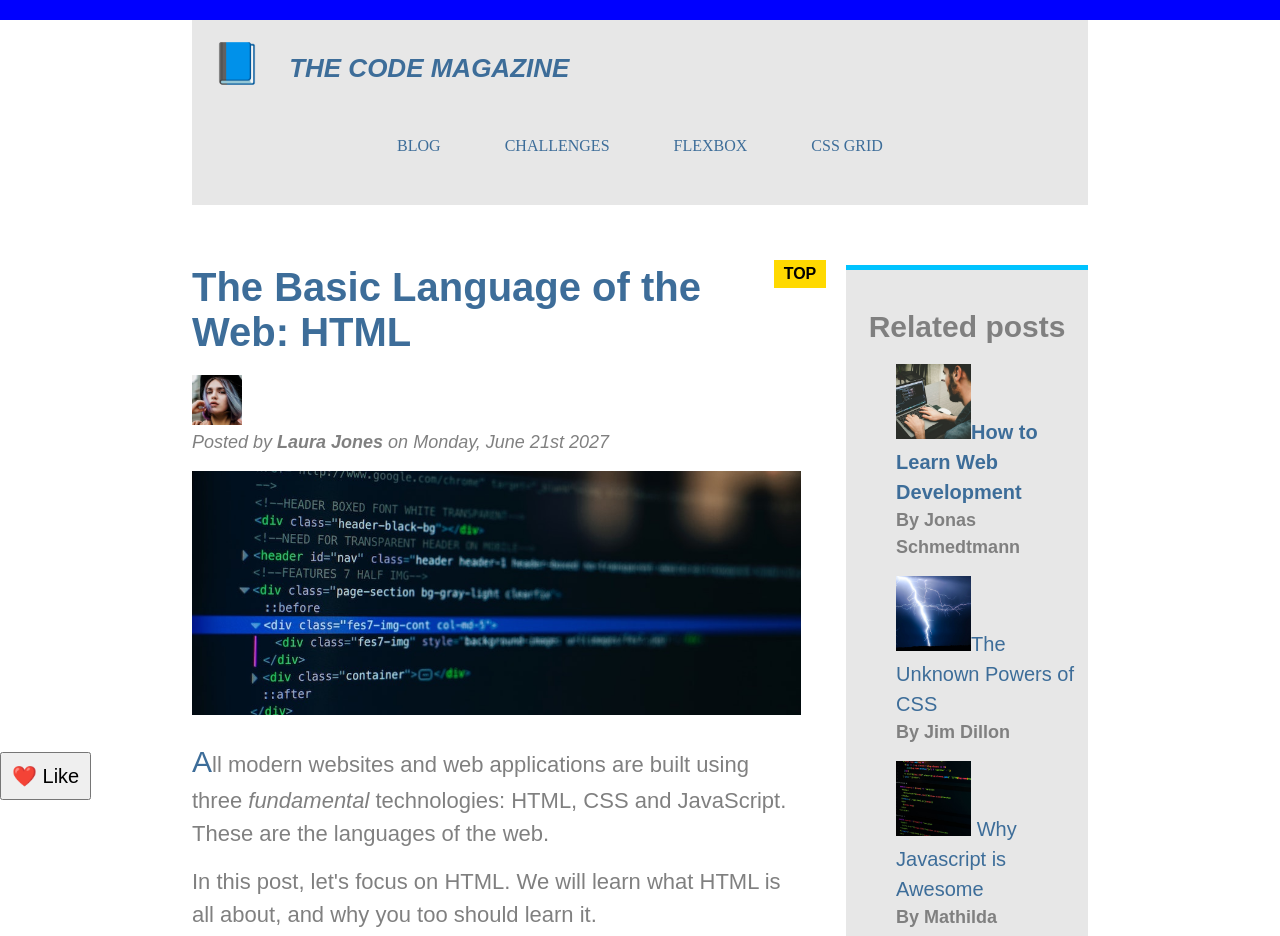
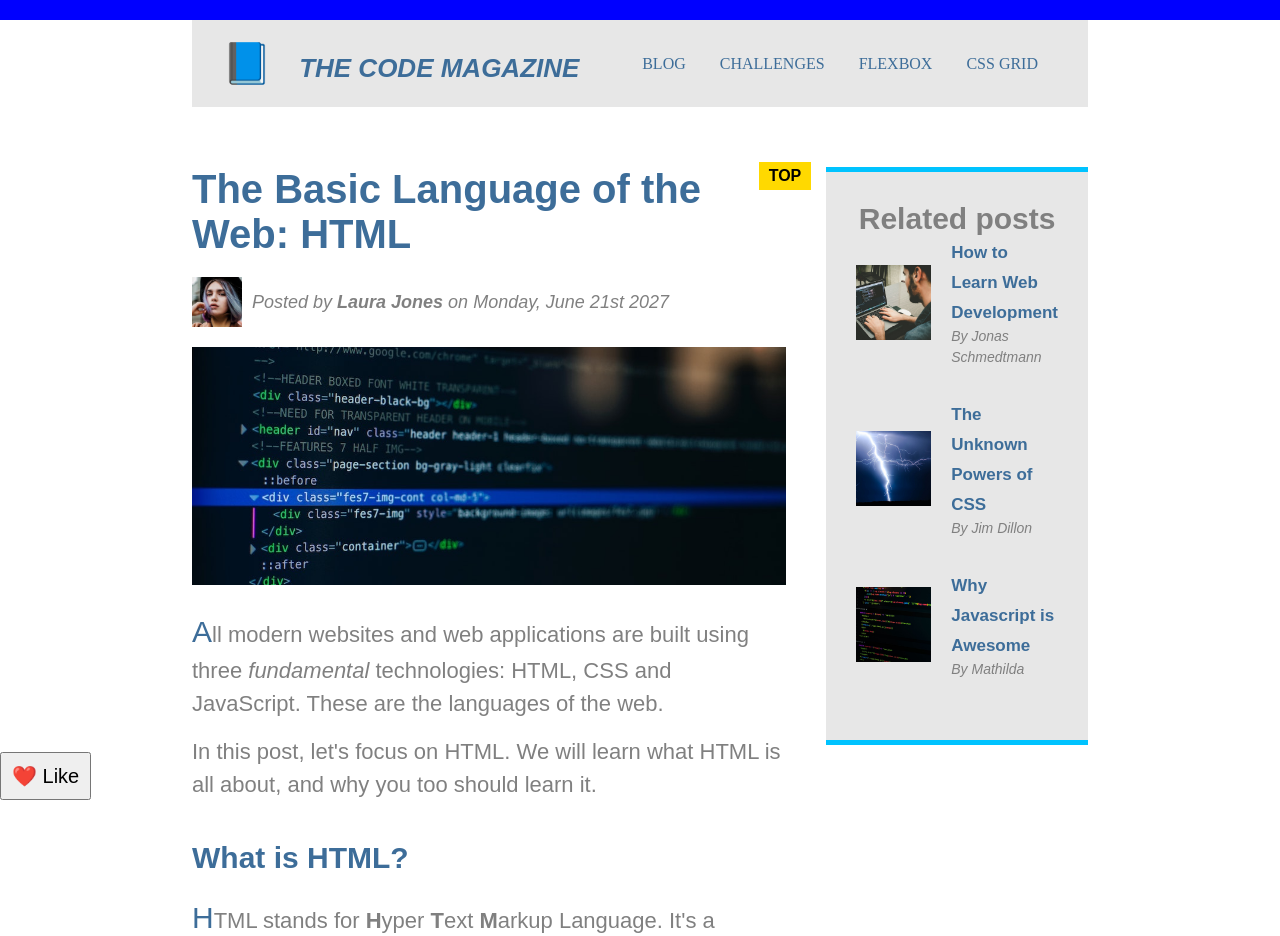
Before and after one commit to nicolasb1607/HTML-CSS-INTRO, a plain HTML site: page UDEMY/CSS_Fundamentals/index.html in a window 1280 px wide. Shown: the top 936 px of the page. Drawn offline with Linux system fonts and the light colour scheme.

Commit message:
index update flexbox

```diff
--- a/UDEMY/CSS_Fundamentals/css/style.css
+++ b/UDEMY/CSS_Fundamentals/css/style.css
@@ -33,12 +33,11 @@ h1 {
     font-size: 26px;
     text-transform: uppercase;
     font-style: italic;
-    margin-bottom: 20px;
+    margin-left: 10px;
 }
 
 .main-header {
     background-color: rgb(231, 231, 231);
-    padding: 20px;
     margin-bottom: 60px;
 }
 
@@ -47,9 +46,10 @@ h1 {
     text-align: center;
 }
 
-nav a:link {
+.navbar a {
     display: inline-block;
-    margin: 30px;
+    margin-right: 30px;
+    flex-wrap: nowrap;
 }
 
 .post-header {
@@ -97,9 +97,11 @@ p {
     margin-bottom: 15px;
 }
 
-#author {
+.author {
     font-style: italic;
     font-size: 18px;
+    margin: 0;
+    margin-left: 10px;
 }
 
 li {
@@ -133,7 +135,6 @@ li:first-child {
     font-weight: bold;
 }
 
-
 /* L V H A */
 
 a:link {
@@ -163,6 +164,7 @@ a:active {
 
 .related {
     list-style: none;
+    margin: 0;
 }
 
 .like {
@@ -185,17 +187,52 @@ h1::first-letter {
     color: rgb(61, 109, 153);
 }
 
-article {
-    width: 68%;
-    float: left;
-    margin-right: 2%;
+.main-header {
+    display: flex;
+    align-items: center;
+    justify-content: space-between;
+    padding: 20px;
+}
+
+.author-box {
+    display: flex;
+    align-items: center;
+    margin-bottom: 20px;
+}
+
+.related-post {
+    display: flex;
+    align-items: center;
+    justify-content: center;
+    margin-bottom: 30px;
+    gap: 20px;
+}
+
+.related-link {
+    font-size: 17px;
+    font-weight: bold;
+}
+
+.related-author {
+    margin-bottom: 0;
+    font-size: 14px;
+    font-weight: normal;
+    font-style: italic;
+}
+
+.row {
+    display: flex;
+    justify-content: space-between;
+    align-items: flex-start;
+
+}
+
+article{
+    flex: 0 1 80%;
+    margin-right: 40px;
 }
 
 aside {
-    width: 27%;
-    float: right;
+    flex: 15%;
+    padding: 30px;
 }
-
-footer {
-    clear: both;
-}
--- a/UDEMY/CSS_Fundamentals/index.html
+++ b/UDEMY/CSS_Fundamentals/index.html
@@ -27,20 +27,21 @@
 			</nav>
 		</header>
 
+		<div class="row">
 		<article>
 
 			<header class="post-header">
 				<h2>The Basic Language of the Web: HTML</h2>
-
+				<div class="author-box">
 					<img src="img/laura-jones.jpg"
 						alt="Laura Jones - Author"
 						width="50"
 						height="50"
 						class="author-img">
 
-				<p id="author"
+					<p class="author"
 						class="author">Posted by <strong>Laura Jones</strong> on Monday, June 21st 2027</p>
-
+				</div>
 				<img src="img/post-img.jpg"
 					alt="HTML code on a screen"
 					width="500"
@@ -107,28 +108,39 @@
 		<aside>
 			<h4>Related posts</h4>
 			<ul class="related">
-				<li><img src="img/related-1.jpg"
+				<li class="related-post"><img src="img/related-1.jpg"
 						alt="man typing on a computer"
 						width="75"
-						height="75"><a href="#">How to Learn Web Development</a>
+						height="75">
+					<div>
+						<a class="related-link"
+							href="#">How to Learn Web Development</a>
 						<p class="related-author">By Jonas Schmedtmann</p>
+					</div>
 				</li>
-				<li><img src="img/related-2.jpg"
+				<li class="related-post"><img src="img/related-2.jpg"
 						alt="Thunder"
 						width="75"
-						height="75"><a href="#">The Unknown Powers of CSS</a>
+						height="75">
+					<div>
+						<a class="related-link"
+							href="#">The Unknown Powers of CSS</a>
 						<p class="related-author">By Jim Dillon</p>
+					</div>
 				</li>
-				<li><img src="img/related-3.jpg"
+				<li class="related-post"><img src="img/related-3.jpg"
 						alt="coding screen"
 						width="75"
 						height="75">
-					<a href="#">Why Javascript is Awesome</a>
+					<div>
+						<a class="related-link"
+							href="#">Why Javascript is Awesome</a>
 						<p class="related-author">By Mathilda</p>
+					</div>
 				</li>
 			</ul>
 		</aside>
-
+	</div>
 		<footer>
 			<p id="copyright">Copyright &copy; 2027 by The Code Magazine.</p>
 		</footer>
--- a/UDEMY/FLEXBOX GRID/stylesheet.css
+++ b/UDEMY/FLEXBOX GRID/stylesheet.css
@@ -10,8 +10,9 @@
     margin: 40px;
     display: flex;
 	background-color: grey;
-	align-items: center;
+	align-items: flex-start;
 	justify-content: space-between;
+    gap: 10px;
 }
 
 .el {
@@ -33,6 +34,7 @@
 
 .el--4 {
     background-color: orange;
+    order: 2;
 }
 
 .el--5 {
```
Lines whose indentation alone changed are shown as unchanged.
